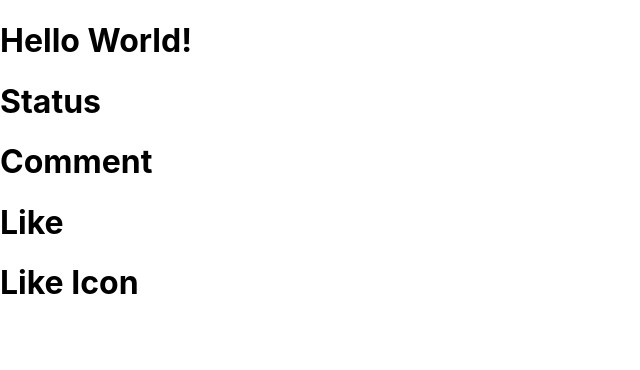
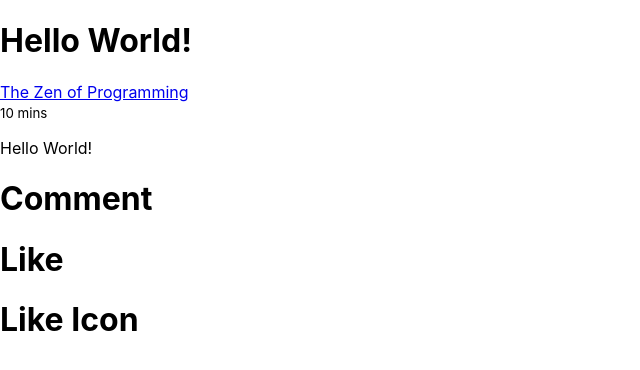
Before and after one commit to za-h-ra/facebook-status-widget, a React (Create React App) app in the folder fb-widget/: page / in a window 1280 px wide. Shown: the top 370 px of the page, without its empty margins (0-640 px from the left). Built offline with nearby package versions, Linux system fonts and the light colour scheme.

Commit message:
create status component

```diff
--- a/fb-widget/src/Components/Status.jsx
+++ b/fb-widget/src/Components/Status.jsx
@@ -3,7 +3,24 @@ import React from 'react'
 export default function Status() {
     return (
         <>
-            <h1>Status</h1>
+            <div className="col-6 offset-3">
+                <div className="card">
+                    <div className="card-block">
+                        <div className="row">
+                            <div className="col-10 profile-row">
+                                <div className="row">
+                                    <a href="#">The Zen of Programming</a>
+                                </div>
+                                <div className="row">
+                                    <small className="post-time">10 mins</small>
+                                </div>
+                            </div>
+                        </div>
+                    </div>
+                    <p>Hello World!</p>
+                    <div className="card-footer text-muted" />
+                </div>
+            </div>
         </>
     )
 }
```
Also changed, not shown: 1 other file (tests, documents, lock files or other folders).
